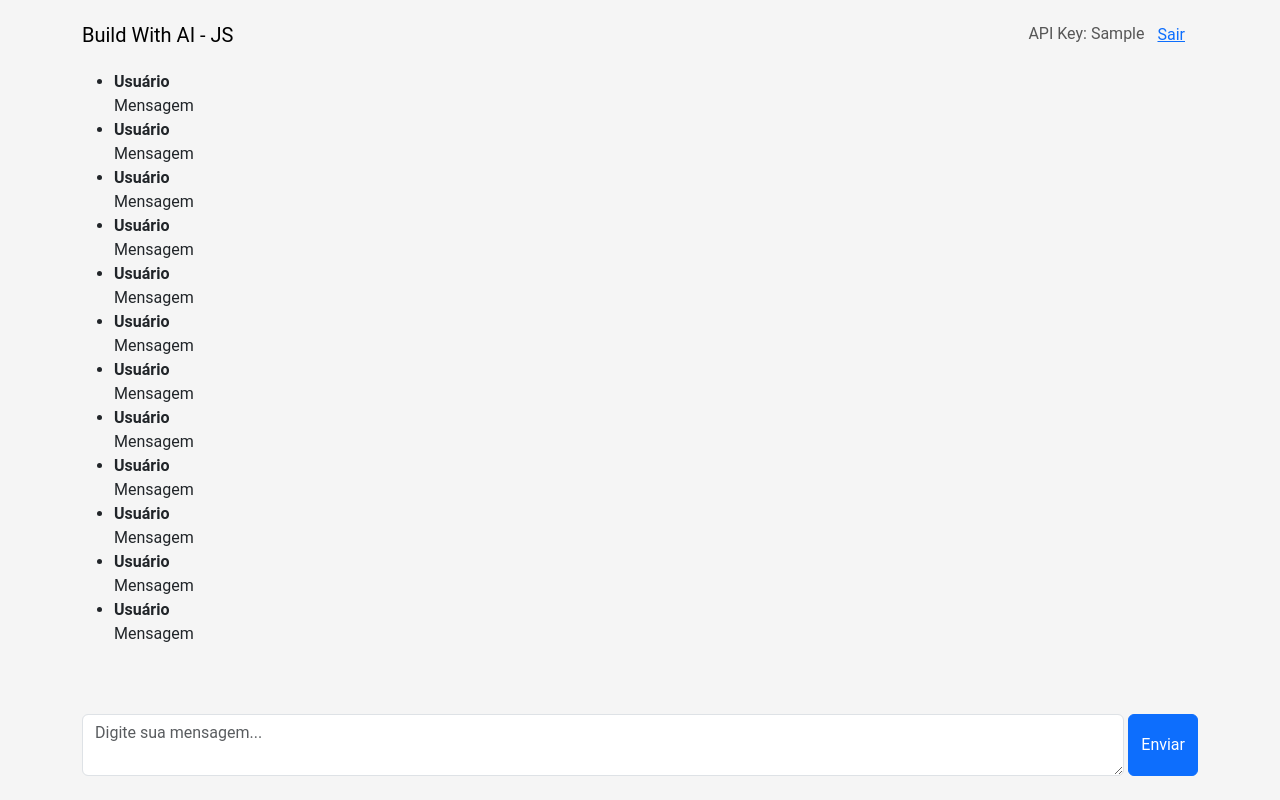
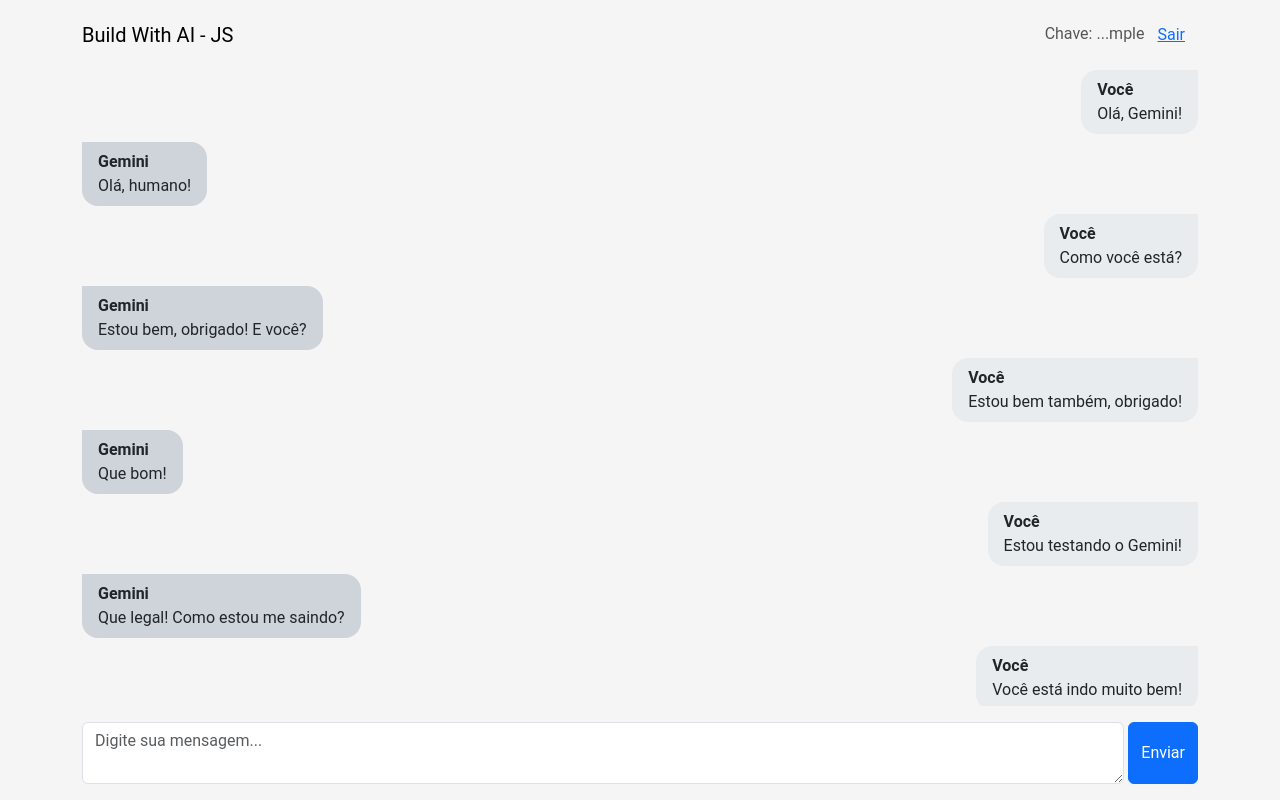
Before and after one commit to edupsousa/build-with-ai-js, a React (Vite) app in the folder frontend/: page / in a window 1280 px wide. Both pictures are taken after typing "Sample" into the empty fields and a click on the button "Entrar". Built offline with nearby package versions, Linux system fonts and the light colour scheme.

Commit message:
basic chat functionality

```diff
--- a/frontend/package.json
+++ b/frontend/package.json
@@ -11,7 +11,9 @@
     "format": "prettier --write ./src"
   },
   "dependencies": {
+    "@google/generative-ai": "^0.10.0",
     "bootstrap": "^5.3.3",
+    "nanoid": "^5.0.7",
     "prop-types": "^15.8.1",
     "react": "^18.2.0",
     "react-bootstrap": "^2.10.2",
--- a/frontend/src/chat-screen.jsx
+++ b/frontend/src/chat-screen.jsx
@@ -1,62 +1,163 @@
+import { GoogleGenerativeAI } from "@google/generative-ai";
+import { nanoid } from "nanoid";
+import { useCallback, useMemo, useState } from "react";
+
+import PropTypes from "prop-types";
 import Button from "react-bootstrap/Button";
 import Container from "react-bootstrap/Container";
 import Form from "react-bootstrap/Form";
 import Navbar from "react-bootstrap/Navbar";
-import PropTypes from "prop-types";
 
-function Message() {
-  return (
-    <li>
-      <div>
-        <strong>Usuário</strong>
-      </div>
-      <div>
-        Mensagem
-      </div>
-    </li>
-  );
-}
-
-function ChatScreen({apiKey, updateApiKey}) {
+function ChatNavBar({ apiKey, onLogout }) {
+  const keyExcerpt = `...${apiKey.slice(-4)}`;
 
   return (
-    <div className="h-100 d-flex flex-column">
     <Navbar>
       <Container>
         <Navbar.Brand>Build With AI - JS</Navbar.Brand>
         <Navbar.Toggle />
         <Navbar.Collapse className="justify-content-end">
           <Navbar.Text>
-              API Key: <span>{apiKey}</span>
-              <Button variant="link" onClick={() => updateApiKey('')}>Sair</Button>
+            Chave: <span>{keyExcerpt}</span>
+            <Button variant="link" onClick={onLogout}>
+              Sair
+            </Button>
           </Navbar.Text>
         </Navbar.Collapse>
       </Container>
     </Navbar>
+  );
+}
+
+ChatNavBar.propTypes = {
+  apiKey: PropTypes.string.isRequired,
+  onLogout: PropTypes.func.isRequired,
+};
+
+function Message({ fromUser, text }) {
+  return (
+    <div className={`px-3 py-2 rounded-bottom-4 ${fromUser ? 'align-self-end bg-body-secondary rounded-start-4' : 'align-self-start bg-dark-subtle rounded-end-4'}`}>
+      <div>
+        <strong>{fromUser ? "Você" : "Gemini"}</strong>
+      </div>
+      <div>{text}</div>
+    </div>
+  );
+}
+
+Message.propTypes = {
+  fromUser: PropTypes.bool.isRequired,
+  text: PropTypes.string.isRequired,
+};
+
+function MessageList({ messages }) {
+  return (
     <Container className="flex-grow-1 overflow-y-scroll">
-        <ul className="mh-100">
-          <Message />
-          <Message />
-          <Message />
-          <Message />
-          <Message />
-          <Message />
-          <Message />
-          <Message />
-          <Message />
-          <Message />
-          <Message />
-          <Message />
-        </ul>
+      <div className="mh-100 d-flex flex-column gap-2">
+        {messages.map(({ id, ...message }) => (
+          <Message key={id} {...message} />
+        ))}
+      </div>
     </Container>
-      <Container className="mb-4">
+  );
+}
+
+MessageList.propTypes = {
+  messages: PropTypes.arrayOf(
+    PropTypes.shape({
+      id: PropTypes.string.isRequired,
+      fromUser: PropTypes.bool.isRequired,
+      text: PropTypes.string.isRequired,
+    })
+  ).isRequired,
+};
+
+function MessageEditor({ onSend }) {
+
+  const handleSend = useCallback(() => {
+    const form = document.querySelector("form");
+    const formData = new FormData(form);
+    const newMessage = formData.get("newMessage");
+    onSend(newMessage)
+    form.reset();
+  }, [onSend]);
+
+  const submitOnEnter = useCallback((event) => {
+    if (event.key === "Enter" && !event.shiftKey) {
+      event.preventDefault();
+      handleSend();
+    }
+  }, [handleSend]);
+
+  return (
+    <Container className="my-3">
       <Form className="d-flex gap-1">
         <Form.Group className="flex-grow-1">
-            <Form.Control as="textarea" placeholder="Digite sua mensagem..." />
+          <Form.Control name="newMessage" as="textarea" placeholder="Digite sua mensagem..." onKeyDown={submitOnEnter} />
         </Form.Group>
-          <Button>Enviar</Button>
+        <Button onClick={handleSend}>Enviar</Button>
       </Form>
     </Container>
+  );
+}
+
+MessageEditor.propTypes = {
+  onSend: PropTypes.func.isRequired,
+};
+
+function useChatSession(apiKey) {
+  return useMemo(() => {
+    const genAI = new GoogleGenerativeAI(apiKey);
+    const model = genAI.getGenerativeModel({ model: "gemini-pro" });
+    return model.startChat({
+      generationConfig: {
+        maxOutputTokens: 256,
+      },
+    });
+  }, [apiKey]);
+}
+
+const mockMessages = [
+  { id: "1", fromUser: true, text: "Olá, Gemini!" },
+  { id: "2", fromUser: false, text: "Olá, humano!" },
+  { id: "3", fromUser: true, text: "Como você está?" },
+  { id: "4", fromUser: false, text: "Estou bem, obrigado! E você?" },
+  { id: "5", fromUser: true, text: "Estou bem também, obrigado!" },
+  { id: "6", fromUser: false, text: "Que bom!" },
+  { id: "8", fromUser: true, text: "Estou testando o Gemini!" },
+  { id: "9", fromUser: false, text: "Que legal! Como estou me saindo?" },
+  { id: "10", fromUser: true, text: "Você está indo muito bem!" },
+  { id: "11", fromUser: false, text: "Obrigado! Estou aqui para ajudar." },
+];
+
+function ChatScreen({ apiKey, updateApiKey }) {
+  const [messageList, setMessageList] = useState(mockMessages);
+  const chatSession = useChatSession(apiKey);
+
+  const addToMessageList = useCallback((fromUser, message) => {
+    setMessageList((list) => [
+      ...list,
+      {
+        id: nanoid(),
+        fromUser,
+        text: message,
+      },
+    ]);
+  }, []);
+
+  const sendMessage = useCallback(async (message) => {
+    addToMessageList(true, message);
+    const { response } = await chatSession.sendMessage(message);
+    addToMessageList(false, response.text());
+  }, [addToMessageList, chatSession]);
+
+  const keyExcerpt = `...${apiKey.slice(-4)}`;
+
+  return (
+    <div className="h-100 d-flex flex-column">
+      <ChatNavBar apiKey={keyExcerpt} onLogout={() => updateApiKey("")} />
+      <MessageList messages={messageList} />
+      <MessageEditor onSend={sendMessage} />
     </div>
   );
 }
```
Also changed, not shown: 1 other file (tests, documents, lock files or other folders). Lines whose indentation alone changed are shown as unchanged.
